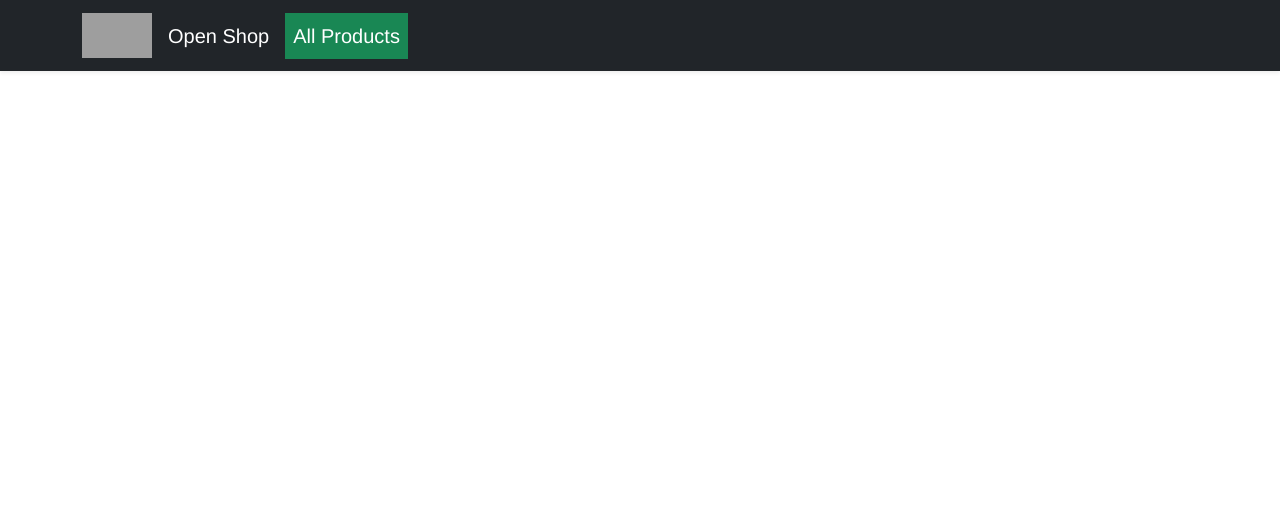
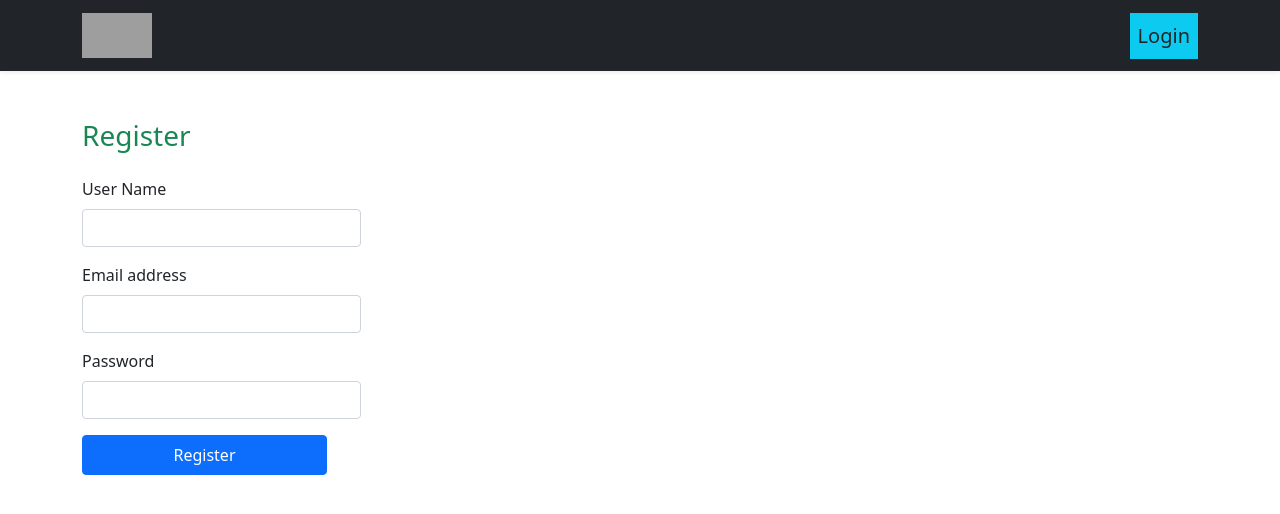
Before and after one commit to rmt-010-jersey-fox/p2-iproject-client, a Vue app: page /register in a window 1280 px wide. Shown: the top 514 px of the page. Built offline with nearby package versions, Linux system fonts and the light colour scheme; grey boxes are pictures that could not be loaded.

Commit message:
login register

```diff
--- a/src/App.vue
+++ b/src/App.vue
@@ -4,10 +4,9 @@
     <nav class="navbar navbar-expand-lg navbar-dark bg-dark shadow-sm mb-5">
         <div class="container">
             <a class="navbar-brand" >
-              <img src="https://images.unsplash.com/photo-1472851294608-062f824d29cc?ixid=MnwxMjA3fDB8MHxzZWFyY2h8MXx8c2hvcHxlbnwwfHwwfHw%3D&ixlib=rb-1.2.1&auto=format&fit=crop&w=500&q=60"
+              <img src="https://images.unsplash.com/photo-1534226501678-2988ac084d54?ixid=MnwxMjA3fDB8MHxzZWFyY2h8MXx8Ym9vayUyMGljb258ZW58MHx8MHx8&ixlib=rb-1.2.1&auto=format&fit=crop&w=500&q=60"
               alt="" width="70" height="45">
             </a>
-            <router-link class="navbar-brand" to="/" >Open Shop</router-link>
             <button class="navbar-toggler" type="button" data-bs-toggle="collapse" data-bs-target="#navbarNav"
                 aria-controls="navbarNav" aria-expanded="false" aria-label="Toggle navigation">
                 <span class="navbar-toggler-icon"></span>
@@ -15,21 +14,18 @@
             <div class="collapse navbar-collapse" id="navbarNav">
                 <ul class=navbar-nav>
                     <li class="nav-item">
-                        <router-link class="nav-link btn-success text-white fs-5" to="/products" v-if="$route.name != 'Products'">All Products</router-link>
+                        <router-link class="nav-link btn-success text-white fs-5" to="/" v-if="isLogin && $route.name!='Home'"> Home</router-link>
+                    </li>
+                    <li class="nav-item">
+                        <router-link class="nav-link btn-success text-white fs-5" to="/wishlists" v-if="isLogin && $route.name!='Wishlists' && $route.name!='Error404'"> My Wish List</router-link>
                     </li>
                 </ul>
                 <ul class="navbar-nav ms-auto">
                     <li class="nav-item">
-                        <router-link class="nav-link btn-info text-dark me-3 fs-5" to="/carts" v-if="isLogin && $route.name != 'Carts'">My Cart</router-link>
-                    </li>
-                     <li class="nav-item">
-                        <router-link class="nav-link btn-info text-dark me-3 fs-5" to="/transactionHistories" v-if="isLogin && $route.name != 'TransactionHistory'">Transaction History</router-link>
+                        <router-link class="nav-link btn-info text-dark fs-5" to="/login" v-if="!isLogin && $route.name!='Login'">Login</router-link>
                     </li>
                     <li class="nav-item">
-                        <router-link class="nav-link btn-info text-dark fs-5" to="/login" v-if="!isLogin && ($route.name == 'Home' || $route.name == 'Register' || $route.name == 'Products')">Login</router-link>
-                    </li>
-                    <li class="nav-item">
-                        <router-link class="nav-link btn-info text-dark fs-5" to="/register" v-if="!isLogin && $route.name == 'Login'">Register</router-link>
+                        <router-link class="nav-link btn-info text-dark fs-5" to="/register" v-if="!isLogin && $route.name!='Register'">Register</router-link>
                     </li>
                     <li class="nav-item">
                         <a class="btn nav-link bg-danger text-white fs-5" @click.prevent="logout" v-if="isLogin">Logout</a>
@@ -43,25 +39,23 @@
   </div>
 </template>
 
+<script>
+export default {
+  computed : {
+    isLogin () {
+      return this.$store.state.isLogin
+    }
+  },
+  methods:{
+    logout () {
+      this.$store.commit('setLogout')
+      localStorage.removeItem('token')
+      this.$router.push({name : 'Login'})
+    }
+  }
+}
+</script>
+
 <style>
-#app {
-  font-family: Avenir, Helvetica, Arial, sans-serif;
-  -webkit-font-smoothing: antialiased;
-  -moz-osx-font-smoothing: grayscale;
-  text-align: center;
-  color: #2c3e50;
-}
 
-#nav {
-  padding: 30px;
-}
-
-#nav a {
-  font-weight: bold;
-  color: #2c3e50;
-}
-
-#nav a.router-link-exact-active {
-  color: #42b983;
-}
 </style>
--- /dev/null
+++ b/src/api/index.js
@@ -0,0 +1,7 @@
+import axios from 'axios'
+
+const instance = axios.create({
+    baseURL: 'http://localhost:3000',
+});
+
+export default instance
--- a/src/router/index.js
+++ b/src/router/index.js
@@ -1,6 +1,11 @@
 import Vue from 'vue'
 import VueRouter from 'vue-router'
 import Home from '../views/Home.vue'
+import Login from '../views/Login.vue'
+import Books from '../views/Books.vue'
+import Error404 from '../views/Error404.vue'
+import Register from '../views/Register.vue'
+import Wishlists from '../views/Wishlists.vue'
 
 Vue.use(VueRouter)
 
@@ -10,7 +15,31 @@ const routes = [
     name: 'Home',
     component: Home
   },
-
+  {
+    path: '/login',
+    name: 'Login',
+    component: Login
+  },
+  {
+    path: '/register',
+    name: 'Register',
+    component: Register
+  },
+  {
+    path: '/books',
+    name: 'Books',
+    component: Books
+  },
+  {
+    path: '/wishlists',
+    name: 'Wishlists',
+    component: Wishlists
+  },
+  {
+    path: '*',
+    name: 'Error404',
+    component: Error404
+  },
 ]
 
 const router = new VueRouter({
--- a/src/store/index.js
+++ b/src/store/index.js
@@ -3,12 +3,59 @@ import Vuex from 'vuex'
 
 Vue.use(Vuex)
 
+import axios from '../api/index'
+import router from '../router/index'
 export default new Vuex.Store({
   state: {
+    isLogin: localStorage.getItem('token') ? true : false,
+    books: [],
+    wishlists: []
   },
   mutations: {
+    setLogin(state) {
+      state.isLogin = true
+    },
+    setLogout(state) {
+      state.isLogin = false
+    },
+    fetchBooks(state, payload) {
+      state.books = payload
+    },
+    fetchWishlist(state, payload) {
+      state.wishlists = payload
+    }
   },
   actions: {
+    login(context, payload) {
+      console.log(payload);
+      axios({
+        method: 'POST',
+        url: '/login',
+        data: payload
+      })
+      .then(response => {
+          console.log('dilogin');
+          localStorage.setItem('token', response.data.token)
+          context.commit('setLogin')
+          router.push({name:'Home'})
+        })
+        .catch(err => {
+          console.log(err.response.data.message);
+        })
+    },
+    register(context, payload){
+      axios({
+        method : 'POST',
+        url: '/register',
+        data : payload,
+      })
+        .then(response=>{
+          router.push({name:'Login'})
+        })
+        .catch(err=>{
+          console.log(err.response.data.message);
+        })
+    }
   },
   modules: {
   }
--- a/src/views/Books.vue
+++ b/src/views/Books.vue
@@ -1,5 +1,31 @@
 <template>
-
+  <!--START CATALOG LIST  -->
+  <section id="catalog">
+    <H1 class="text-center">Product List</H1>
+    <div class="container">
+      <div class="row" id="catalogCard">
+        <!-- awal loop -->
+        <div class="col-3 mt-4">
+          <div class="card overflow-auto" style="height:70vh">
+            <img src="https://storage.googleapis.com/du-prd/books/images/9781421589602.jpg" class="card-img-top" alt="...">
+            <div class="card-body ">
+              <h5 class="card-title">THE LEGEND OF ZELDA: LEGENDARY EDITION, VOL. 2</h5>
+              <p class="card-text">The adaptation of several story arcs from Nintendo’s Zelda video game series continues. In this volume, the Oracle of Seasons.</p>
+              <span class="card-text"><strong>Author: </strong>Akira Himekawa</span><br>
+              <span class="card-text"><strong>Publisher: </strong>VIZ Media</span><br>
+              <p class="card-text"><strong>ISBN: </strong>1421589605</p>
+              <p>Buy :<a href="${productURL}" target="_blank"> Amazon </a></p>
+            </div>
+          </div>
+          <div class="card text-center ">
+            <button  class="btn btn-primary">Add To Wish List</button>
+          </div>
+        </div>
+        <!-- akhir loop -->
+      </div>
+    </div>
+  </section>
+  <!-- END CATALOG LIST -->
 </template>
 
 <script>
--- a/src/views/Home.vue
+++ b/src/views/Home.vue
@@ -2,11 +2,11 @@
    <div class="container">
     <div class="jumbotron text-center">
       <img
-        src="https://images.unsplash.com/photo-1472851294608-062f824d29cc?ixid=MnwxMjA3fDB8MHxzZWFyY2h8MXx8c2hvcHxlbnwwfHwwfHw%3D&ixlib=rb-1.2.1&auto=format&fit=crop&w=500&q=60"
-        alt="Hansel" width="800" class="rounded-circle img-thumbnail" />
-      <h1 class="display-4">Open Shop</h1>
-      <p class="fs-4 mt-3">Welcome To Best Ecommerce in Indonesia</p>
-      <button type="button" class="btn btn-primary fs-3" >Our Products</button>
+        src="https://images.unsplash.com/photo-1519609616053-af4bfa1f9391?ixid=MnwxMjA3fDB8MHxzZWFyY2h8MXx8Ym9vayUyMHNob3B8ZW58MHx8MHx8&ixlib=rb-1.2.1&auto=format&fit=crop&w=500&q=60"
+        alt="Hansel" width="700" class="img-thumbnail" />
+      <h1 class="display-4">Book Recommendation</h1>
+      <p class="fs-4 mt-3">Based On New York Times</p>
+      <button type="button" class="btn btn-primary fs-3">--select category--</button>
     </div>
   </div>
 </template>
@@ -14,9 +14,8 @@
 <script>
 // @ is an alias to /src
 
-
 export default {
-  name: 'Home',
+  name: 'Home'
 
 }
 </script>
--- a/src/views/Login.vue
+++ b/src/views/Login.vue
@@ -1,15 +1,15 @@
 <template>
       <!-- START FORM LOGIN -->
-  <form >
+  <form @submit.prevent="login">
     <div class="container">
       <h3 class="mb-4 text-success">Log In</h3>
       <div class="mb-3 col-3">
         <label class="form-label">Email address</label>
-        <input type="email" class="form-control">
+        <input v-model="email" type="email" class="form-control">
       </div>
       <div class="mb-3 col-3">
         <label class="form-label">Password</label>
-        <input type="password" class="form-control">
+        <input v-model="password" type="password" class="form-control">
       </div>
       <div class="d-flex col-3">
         <button type="submit" class="btn btn-primary" style="width:250px; height:40px">Sign In</button><br>
@@ -25,7 +25,23 @@
 
 <script>
 export default {
-
+  data () {
+    return {
+      email : '',
+      password : ''
+    }
+  },
+  methods : {
+    login () {
+      // console.log('setelah store');
+      let payload = {
+        email : this.email,
+        password : this.password
+      }
+      // console.log(payload);
+      this.$store.dispatch('login',payload)
+    }
+  }
 }
 </script>
 
--- a/src/views/Register.vue
+++ b/src/views/Register.vue
@@ -1,15 +1,19 @@
 <template>
     <!-- AWAL FORM REGISTER -->
-  <form >
+  <form @submit.prevent="register">
     <div class="container">
       <h3 class="mb-4 text-success">Register</h3>
+      <div class="mb-3 col-md-3">
+        <label class="form-label">User Name</label>
+        <input v-model="username" type="text" class="form-control">
+      </div>
       <div class=" mb-3 col-md-3">
         <label class="form-label">Email address</label>
-        <input type="email" class="form-control">
+        <input v-model="inputRegisterEmail" type="email" class="form-control">
       </div>
       <div class="mb-3 col-md-3">
         <label class="form-label">Password</label>
-        <inputtype="password" class="form-control">
+        <input v-model="inputRegisterPassword" type="password" class="form-control">
       </div>
       <button type="submit" style="width:245px; height:40px" class="btn btn-primary">Register</button>
     </div>
@@ -19,7 +23,23 @@
 
 <script>
 export default {
-
+  data () {
+    return {
+      username : '',
+      inputRegisterEmail : '',
+      inputRegisterPassword : ''
+    }
+  },
+  methods : {
+    register () {
+      let payload = {
+        username : this.username,
+        email : this.inputRegisterEmail,
+        password : this.inputRegisterPassword
+      }
+      this.$store.dispatch('register', payload)
+    }
+  }
 }
 </script>
 
--- a/src/views/Wishlists.vue
+++ b/src/views/Wishlists.vue
@@ -0,0 +1,39 @@
+<template>
+  <!--START WISHLIST  -->
+  <section id="wishList">
+    <H1 class="text-center">Your Wish List</H1>
+    <div class="container">
+      <div class="row" id="wishListCard">
+        <!-- awal loop -->
+        <div class="col-3 mt-4">
+          <div class="card overflow-auto" style="height:70vh">
+            <img src="https://storage.googleapis.com/du-prd/books/images/9781421589602.jpg" class="card-img-top" alt="...">
+            <div class="card-body ">
+              <h5 class="card-title">THE LEGEND OF ZELDA: LEGENDARY EDITION, VOL. 2</h5>
+              <p class="card-text">The adaptation of several story arcs from Nintendo’s Zelda video game series continues. In this volume, the Oracle of Seasons.</p>
+              <span class="card-text"><strong>Author: </strong>Akira Himekawa</span><br>
+              <span class="card-text"><strong>Publisher: </strong>VIZ Media</span><br>
+              <p class="card-text"><strong>ISBN: </strong>1421589605</p>
+              <p>Buy :<a href="${productURL}" target="_blank"> Amazon </a></p>
+            </div>
+          </div>
+          <div class="card text-center ">
+            <button class="btn btn-danger">Delete From Wish List</button>
+          </div>
+        </div>
+        <!-- akhir loop -->
+      </div>
+    </div>
+  </section>
+  <!-- END WISHLIST -->
+</template>
+
+<script>
+export default {
+
+}
+</script>
+
+<style>
+
+</style>
```
Also changed, not shown: src/views/Error404.vue (line endings or trailing spaces).
